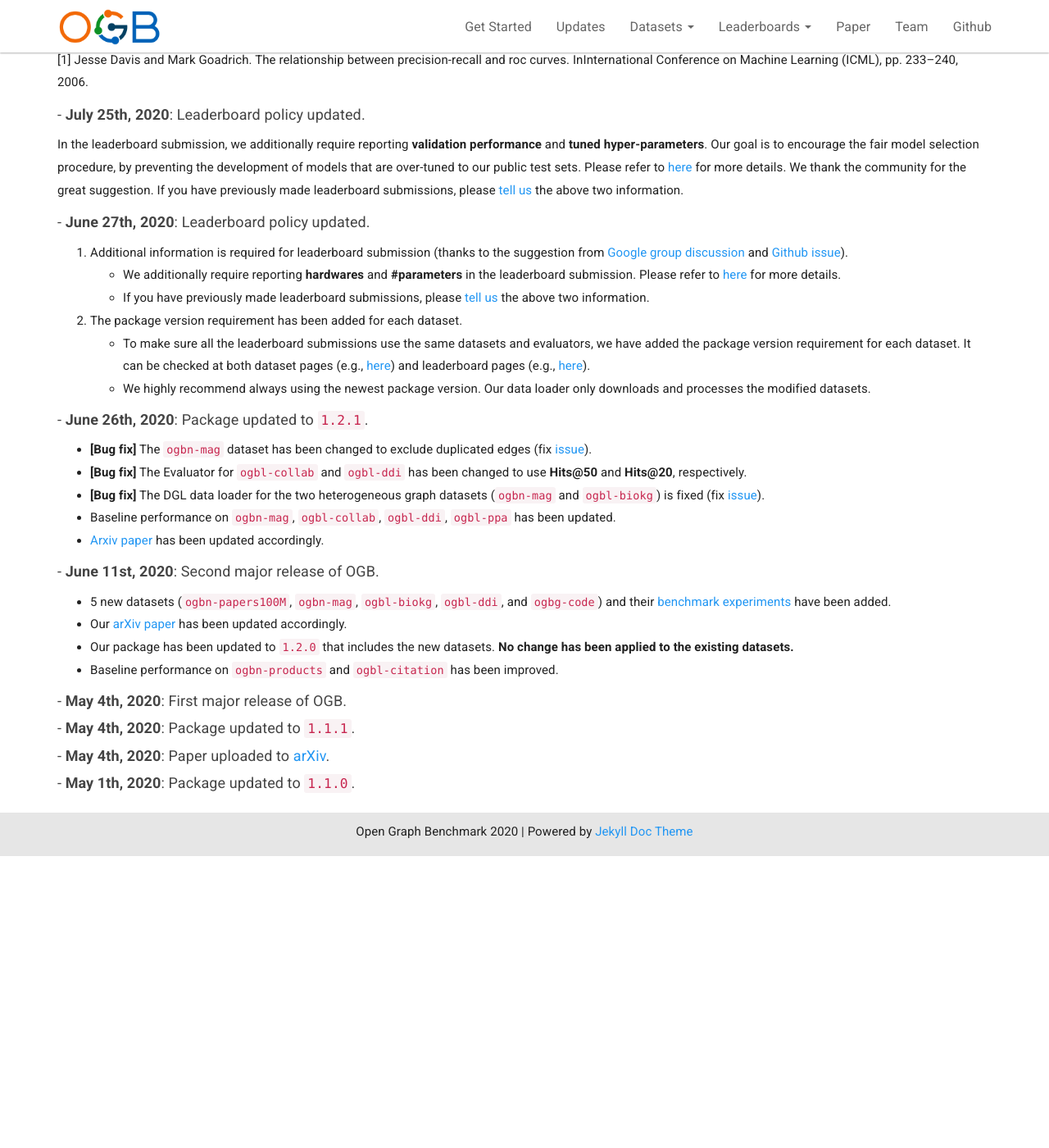
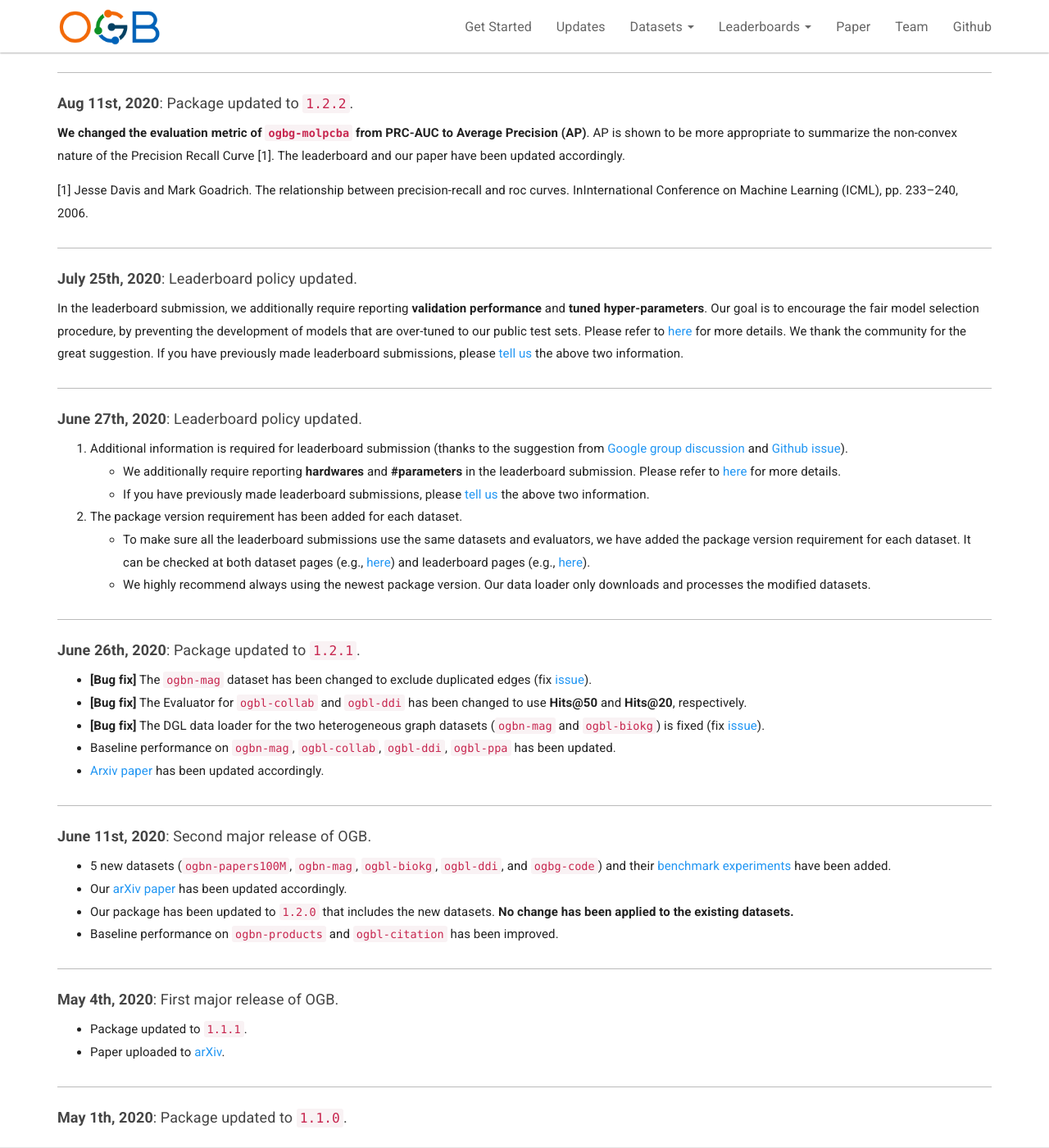
Before and after one commit to snap-stanford/ogb-web, a Jekyll site: the page built from _docs/update.md, in a window 1280 px wide and 1400 px high, scrolled down 704 px. Shown: the whole window at 82% size. Built offline with Jekyll 4.4.1, drawn with Linux system fonts in a browser that asks for light colours; before the commit the page ends 1748 px from its top, so only the background shows below that.

Commit message:
better update page

```diff
--- a/_docs/update.md
+++ b/_docs/update.md
@@ -42,20 +54,29 @@ If you have previously made leaderboard submissions, please [tell us](mailto:ogb
 - To make sure all the leaderboard submissions use the same datasets and evaluators, we have added the package version requirement for each dataset. It can be checked at both dataset pages (e.g., [here](../nodeprop/)) and leaderboard pages (e.g., [here](../leader_nodeprop/)).
 - We highly recommend always using the newest package version. Our data loader only downloads and processes the modified datasets.
 
-###### - **June 26th, 2020**: Package updated to [`1.2.1`](https://github.com/snap-stanford/ogb/releases/tag/1.2.1).
+-------
+
+###### **June 26th, 2020**: Package updated to [`1.2.1`](https://github.com/snap-stanford/ogb/releases/tag/1.2.1).
 - **[Bug fix]** The [`ogbn-mag`](../nodeprop/#ogbn-mag) dataset has been changed to exclude duplicated edges (fix [issue](https://github.com/snap-stanford/ogb/issues/40)).
 - **[Bug fix]** The Evaluator for [`ogbl-collab`](../linkprop/#ogbl-collab) and [`ogbl-ddi`](../linkprop/#ogbl-ddi) has been changed to use **Hits@50** and **Hits@20**, respectively.
 - **[Bug fix]** The DGL data loader for the two heterogeneous graph datasets ([`ogbn-mag`](../nodeprop/#ogbn-mag) and [`ogbl-biokg`](../linkprop/#ogbl-biokg)) is fixed (fix [issue](https://github.com/snap-stanford/ogb/issues/36)).
 - Baseline performance on [`ogbn-mag`](../leader_nodeprop/#ogbn-mag), [`ogbl-collab`](../leader_linkprop/#ogbl-collab), [`ogbl-ddi`](../leader_linkprop/#ogbl-ddi), [`ogbl-ppa`](../leader_linkprop/#ogbl-ppa) has been updated.
 - [Arxiv paper](https://arxiv.org/abs/2005.00687) has been updated accordingly.
 
-###### - **June 11st, 2020**: Second major release of OGB.
+-------
+
+###### **June 11st, 2020**: Second major release of OGB.
 - 5 new datasets ([`ogbn-papers100M`](../nodeprop/#ogbn-papers100M), [`ogbn-mag`](../nodeprop/#ogbn-mag), [`ogbl-biokg`](../linkprop/#ogbl-biokg), [`ogbl-ddi`](../linkprop/#ogbl-ddi), and [`ogbg-code`](../graphprop/#ogbg-code)) and their [benchmark experiments](https://github.com/snap-stanford/ogb/tree/master/examples) have been added.
 - Our [arXiv paper](https://arxiv.org/abs/2005.00687) has been updated accordingly.
 - Our package has been updated to [`1.2.0`](https://github.com/snap-stanford/ogb/releases/tag/1.2.0) that includes the new datasets. **No change has been applied to the existing datasets.**
 - Baseline performance on [`ogbn-products`](../leader_nodeprop/#ogbn-products) and `ogbl-citation` has been improved.
 
-###### - **May 4th, 2020**: First major release of OGB.
-###### - **May 4th, 2020**: Package updated to [`1.1.1`](https://github.com/snap-stanford/ogb/releases/tag/1.1.1).
-###### - **May 4th, 2020**: Paper uploaded to [arXiv](https://arxiv.org/abs/2005.00687).
-###### - **May 1th, 2020**: Package updated to [`1.1.0`](https://github.com/snap-stanford/ogb/releases/tag/1.1.0).
+-------
+
+###### **May 4th, 2020**: First major release of OGB.
+- Package updated to [`1.1.1`](https://github.com/snap-stanford/ogb/releases/tag/1.1.1).
+- Paper uploaded to [arXiv](https://arxiv.org/abs/2005.00687).
+
+-----
+
+###### **May 1th, 2020**: Package updated to [`1.1.0`](https://github.com/snap-stanford/ogb/releases/tag/1.1.0).
```
Also changed, not shown: other parts of _docs/update.md (+22 -10 lines).
